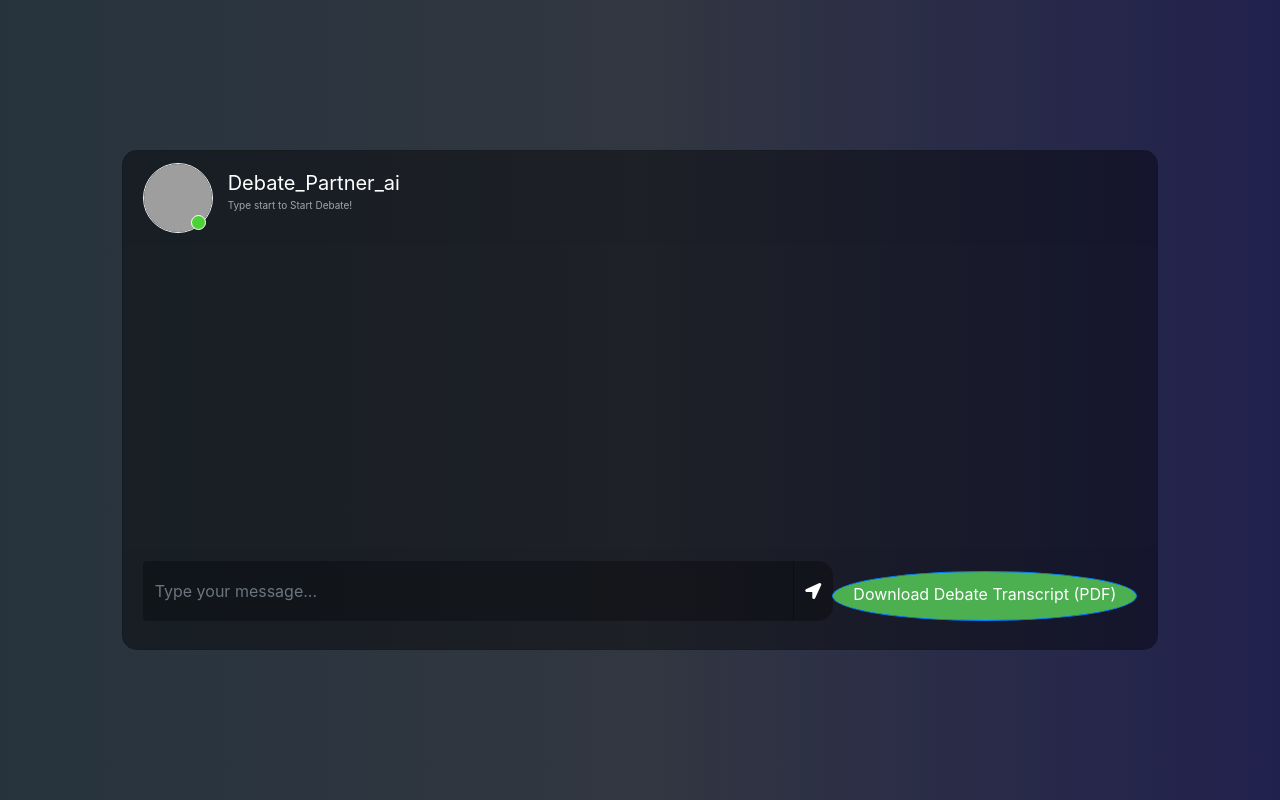
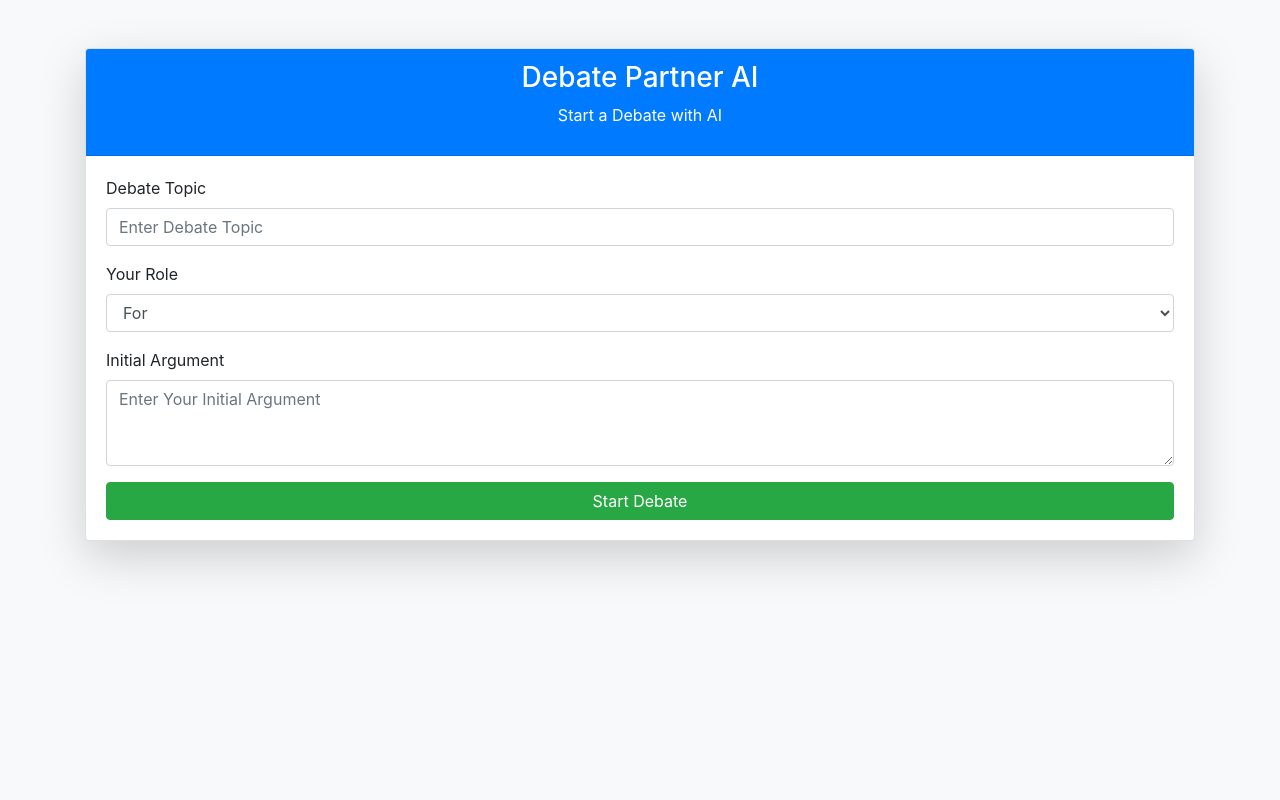
Before and after one commit to probin-dhakal/Neurathon_NITS, a Flask app: page / in a window 1280 px wide. Run offline with Flask 3, Linux system fonts and the light colour scheme; some libraries are stand-ins or nearby versions; grey boxes are pictures that could not be loaded.

Commit message:
updated the frontend

```diff
--- a/app.py
+++ /dev/null
@@ -1,243 +0,0 @@
-
-
-from flask import Flask, render_template, request
-from src.helper import download_hugging_face_embeddings
-from pinecone import Pinecone
-from langchain_pinecone import PineconeVectorStore
-from langchain.prompts import PromptTemplate
-from dotenv import load_dotenv
-import google.generativeai as genai
-from src.prompt import *
-from fpdf import FPDF
-from datetime import datetime
-
-import os
-
-app = Flask(__name__)
-
-
-load_dotenv()
-
-PINECONE_API_KEY = os.environ.get('PINECONE_API_KEY')
-embeddings = download_hugging_face_embeddings()
-
-
-conversation_history = ""
-
-
-
-
-# Initializing Pinecone
-Pinecone(api_key=PINECONE_API_KEY)
-
-GOOGLE_API_KEY = os.environ.get('GOOGLE_API_KEY')
-genai.configure(api_key=GOOGLE_API_KEY)
-
-index_name = "debate-ai"
-
-# Loading the index
-docsearch = PineconeVectorStore.from_existing_index(index_name, embeddings)
-
-PROMPT = PromptTemplate(template=prompt_template, input_variables=["context", "question", "conversation_history"])
-
-
-# Function to query Gemini with Pinecone context
-def query_pinecone(user_query):
-    # Perform similarity search in Pinecone
-    search_results = docsearch.similarity_search(user_query, k=10)
-
-    # Extract context from search results
-    context_texts = [doc.page_content for doc in search_results]
-    context_combined = '\n\n'.join(context_texts)
-
-    # Generate answer using Gemini
-
-    return context_combined
-
-def main(user_query):
-
-    global conversation_history
-    conversation_history += f"User : {user_query}"
-    context_combines = query_pinecone(user_query)
-
-    model = genai.GenerativeModel('gemini-2.0-flash')
-    prompt = PROMPT.format(context=context_combines, question=user_query, conversation_history=conversation_history)
-    response = model.generate_content(prompt)
-
-
-    conversation_history += f"Debate Agent : {response}"
-    return response.text
-
-
-# def main(user_query):
-
-
-#     conversation_history += f"User : {user_query}"
-#     context_combines = query_pinecone(user_query)
-
-#     model = genai.GenerativeModel('gemini-2.0-flash')
-#     prompt = PROMPT.format(context=context_combines, question=user_query, conversation_history=conversation_history)
-#     response = model.generate_content(prompt)
-
-
-#     conversation_history += f"Debate Agent : {response}"
-
-#     return response.text
-
-def generate_pdf(debate_history):
-    pdf = FPDF()
-    pdf.add_page()
-    pdf.set_font("Arial", size=12)
-    pdf.cell(200, 10, txt="Debate Transcript", ln=True, align='C')
-
-    pdf.ln(5)
-    pdf.cell(200, 10, txt=f"Date & Time: {datetime.now().strftime('%Y-%m-%d %H:%M:%S')}", ln=True, align='C')
-
-    pdf.ln(10)
-    for entry in debate_history:
-        pdf.multi_cell(0, 10, txt=f"{entry['role']}: {entry['content']}")
-
-    pdf_file_path = "debate_transcript.pdf"
-    pdf.output(pdf_file_path)
-    return pdf_file_path
-
-
-# if __name__ == "__main__":
-#     while True:
-#         user_query = input("Enter the input : ")
-#         print(main(user_query))
-
-
-
-@app.route("/")
-def index():
-    return render_template('chat.html')
-
-
-@app.route('/get', methods=['POST'])
-def chat():
-    user_query = request.form['msg']
-    response = main(user_query)
-    return response
-
-@app.route('/download_pdf')
-def download_pdf():
-    debate_history = session.get('debate_history')
-    if not debate_history:
-        return "No debate history available to download.", 400
-
-    pdf_path = generate_pdf(debate_history)
-
-    return send_file(pdf_path, as_attachment=True)
-
-
-if __name__ == '__main__':
-    app.run(host="0.0.0.0", port=8080, debug=True)
-
-
-
-# from flask import Flask, render_template, request, session, send_file, jsonify
-# from src.helper import download_hugging_face_embeddings
-# from pinecone import Pinecone
-# from langchain_pinecone import PineconeVectorStore
-# from langchain.prompts import PromptTemplate
-# from dotenv import load_dotenv
-# import google.generativeai as genai
-# from src.prompt import prompt_template
-# from fpdf import FPDF
-# from datetime import datetime
-# import os
-
-# app = Flask(__name__)
-# app.secret_key = 'your_secret_key_here'
-
-# load_dotenv()
-
-# PINECONE_API_KEY = os.environ.get('PINECONE_API_KEY')
-# GOOGLE_API_KEY = os.environ.get('GOOGLE_API_KEY')
-
-# embeddings = download_hugging_face_embeddings()
-# Pinecone(api_key=PINECONE_API_KEY)
-# genai.configure(api_key=GOOGLE_API_KEY)
-
-# index_name = "debate-ai"
-# docsearch = PineconeVectorStore.from_existing_index(index_name, embeddings)
-
-# PROMPT = PromptTemplate(template=prompt_template, input_variables=["context", "question", "conversation_history"])
-
-
-# def query_pinecone(user_query):
-#     search_results = docsearch.similarity_search(user_query, k=10)
-#     context_texts = [doc.page_content for doc in search_results]
-#     context_combined = '\n\n'.join(context_texts)
-#     return context_combined
-
-
-# def main(user_query):
-#     if 'conversation_history' not in session:
-#         session['conversation_history'] = []
-
-#     conversation_history_text = "\n".join(
-#         [f"{entry['role']}: {entry['content']}" for entry in session['conversation_history']]
-#     )
-
-#     context_combined = query_pinecone(user_query)
-
-#     model = genai.GenerativeModel('gemini-2.0-flash')
-#     prompt = PROMPT.format(
-#         context=context_combined,
-#         question=user_query,
-#         conversation_history=conversation_history_text
-#     )
-#     response = model.generate_content(prompt).text
-
-#     # Store User and AI responses in session
-#     session['conversation_history'].append({"role": "User", "content": user_query})
-#     session['conversation_history'].append({"role": "Debate Agent", "content": response})
-#     session.modified = True
-
-#     return response
-
-
-# def generate_pdf(debate_history):
-#     pdf = FPDF()
-#     pdf.add_page()
-#     pdf.set_font("Arial", size=12)
-#     pdf.cell(200, 10, txt="Debate Transcript", ln=True, align='C')
-
-#     pdf.ln(5)
-#     pdf.cell(200, 10, txt=f"Date & Time: {datetime.now().strftime('%Y-%m-%d %H:%M:%S')}", ln=True, align='C')
-
-#     pdf.ln(10)
-#     for entry in debate_history:
-#         pdf.multi_cell(0, 10, txt=f"{entry['role']}: {entry['content']}")
-
-#     pdf_file_path = "debate_transcript.pdf"
-#     pdf.output(pdf_file_path)
-#     return pdf_file_path
-
-
-# @app.route("/")
-# def index():
-#     return render_template('chat.html')
-
-
-# @app.route('/get', methods=['POST'])
-# def chat():
-#     user_query = request.form['msg']
-#     response = main(user_query)
-#     return jsonify({'response': response})
-
-
-# @app.route('/download_pdf')
-# def download_pdf():
-#     debate_history = session.get('conversation_history', [])
-#     if not debate_history:
-#         return "No debate history available to download.", 400
-
-#     pdf_path = generate_pdf(debate_history)
-#     return send_file(pdf_path, as_attachment=True)
-
-
-# if __name__ == '__main__':
-#     app.run(host="0.0.0.0", port=8080, debug=True)
--- a/main.py
+++ b/main.py
@@ -1,115 +1,3 @@
-# from flask import Flask, render_template, request, session, send_file, jsonify
-# from src.helper import download_hugging_face_embeddings
-# from pinecone import Pinecone
-# from langchain_pinecone import PineconeVectorStore
-# from langchain.prompts import PromptTemplate
-# from dotenv import load_dotenv
-# import google.generativeai as genai
-# from src.prompt import prompt_template
-# from fpdf import FPDF
-# from datetime import datetime
-# import os
-
-# app = Flask(__name__)
-# app.secret_key = 'your_secret_key_here'
-
-# load_dotenv()
-
-# PINECONE_API_KEY = os.environ.get('PINECONE_API_KEY')
-# GOOGLE_API_KEY = os.environ.get('GOOGLE_API_KEY')
-
-# embeddings = download_hugging_face_embeddings()
-# Pinecone(api_key=PINECONE_API_KEY)
-# genai.configure(api_key=GOOGLE_API_KEY)
-
-# index_name = "debate-ai"
-# docsearch = PineconeVectorStore.from_existing_index(index_name, embeddings)
-
-# PROMPT = PromptTemplate(template=prompt_template, input_variables=["context", "question", "conversation_history"])
-
-# def query_pinecone(user_query):
-#     search_results = docsearch.similarity_search(user_query, k=10)
-#     context_texts = [doc.page_content for doc in search_results]
-#     context_combined = '\n\n'.join(context_texts)
-#     return context_combined
-
-# def main(user_query):
-#     if 'conversation_history' not in session:
-#         session['conversation_history'] = []
-
-#     conversation_history_text = "\n".join(
-#         [f"{entry['role']}: {entry['content']}" for entry in session['conversation_history']]
-#     )
-
-#     context_combined = query_pinecone(user_query)
-
-#     model = genai.GenerativeModel('gemini-2.0-flash')
-#     prompt = PROMPT.format(
-#         context=context_combined,
-#         question=user_query,
-#         conversation_history=conversation_history_text
-#     )
-#     response = model.generate_content(prompt).text
-
-#     session['conversation_history'].append({"role": "User", "content": user_query})
-#     session['conversation_history'].append({"role": "Debate Agent", "content": response})
-#     session.modified = True
-
-#     return response
-
-# def generate_pdf(debate_history):
-#     pdf = FPDF()
-#     pdf.add_page()
-#     pdf.set_font("Arial", size=12)
-#     pdf.cell(200, 10, txt="Debate Transcript", ln=True, align='C')
-
-#     pdf.ln(5)
-#     pdf.cell(200, 10, txt=f"Date & Time: {datetime.now().strftime('%Y-%m-%d %H:%M:%S')}", ln=True, align='C')
-
-#     pdf.ln(10)
-#     for entry in debate_history:
-#         pdf.multi_cell(0, 10, txt=f"{entry['role']}: {entry['content']}")
-
-#     pdf_file_path = "debate_transcript.pdf"
-#     pdf.output(pdf_file_path)
-#     return pdf_file_path
-
-# @app.route("/")
-# def index():
-#     return render_template('chat.html')
-
-# @app.route('/start_debate', methods=['POST'])
-# def start_debate():
-#     topic = request.form['topic']
-#     initial_argument = request.form['initial_argument']
-
-#     session['conversation_history'] = []
-#     session['conversation_history'].append({"role": "User", "content": f"Debate Topic: {topic}"})
-#     session['conversation_history'].append({"role": "User", "content": f"Initial Argument: {initial_argument}"})
-
-#     # Optionally, generate the initial AI response based on the argument
-#     ai_response = main(initial_argument)
-
-#     return jsonify({'response': ai_response})
-
-# @app.route('/get', methods=['POST'])
-# def chat():
-#     user_query = request.form['msg']
-#     response = main(user_query)
-#     return jsonify({'response': response})
-
-# @app.route('/download_pdf')
-# def download_pdf():
-#     debate_history = session.get('conversation_history', [])
-#     if not debate_history:
-#         return "No debate history available to download.", 400
-
-#     pdf_path = generate_pdf(debate_history)
-#     return send_file(pdf_path, as_attachment=True)
-
-# if __name__ == '__main__':
-#     app.run(host="0.0.0.0", port=8081, debug=True)
-
 
 from flask import Flask, render_template, request, session, send_file, jsonify
 from src.helper import download_hugging_face_embeddings
@@ -187,6 +75,7 @@ def generate_pdf(debate_history):
     pdf.output(pdf_file_path)
     return pdf_file_path
 
+
 @app.route("/")
 def index():
     return render_template('chat2.html')
@@ -207,7 +96,8 @@ def start_debate():
 
 @app.route('/get', methods=['POST'])
 def chat():
-    user_query = request.form['msg']
+    user_query = request.json.get('message')
+    print(user_query)
     response = main(user_query)
     return jsonify({'response': response})
 
--- a/templates/chat.html
+++ /dev/null
@@ -1,81 +0,0 @@
-<link href="//maxcdn.bootstrapcdn.com/bootstrap/4.1.1/css/bootstrap.min.css" rel="stylesheet" id="bootstrap-css">
-<script src="//maxcdn.bootstrapcdn.com/bootstrap/4.1.1/js/bootstrap.min.js"></script>
-<script src="//cdnjs.cloudflare.com/ajax/libs/jquery/3.2.1/jquery.min.js"></script>
-
-<!DOCTYPE html>
-<html>
-	<head>
-		<title>Chatbot</title>
-		<link rel="stylesheet" href="https://stackpath.bootstrapcdn.com/bootstrap/4.1.3/css/bootstrap.min.css" integrity="sha384-MCw98/SFnGE8fJT3GXwEOngsV7Zt27NXFoaoApmYm81iuXoPkFOJwJ8ERdknLPMO" crossorigin="anonymous">
-		<link rel="stylesheet" href="https://use.fontawesome.com/releases/v5.5.0/css/all.css" integrity="sha384-B4dIYHKNBt8Bc12p+WXckhzcICo0wtJAoU8YZTY5qE0Id1GSseTk6S+L3BlXeVIU" crossorigin="anonymous">
-		<link rel="stylesheet" type="text/css" href="{{ url_for('static', filename='style.css')}}"/>
-	</head>
-
-	<body>
-		<div class="container-fluid h-100">
-			<div class="row justify-content-center h-100">
-				<div class="col-md-12 col-xl-10 chat">
-					<div class="card">
-						<div class="card-header msg_head">
-							<div class="d-flex bd-highlight">
-								<div class="img_cont">
-									<img src="https://www.shutterstock.com/shutterstock/photos/2342219157/display_1500/stock-vector-cute-male-teacher-cartoon-character-2342219157.jpg" class="rounded-circle user_img">
-									<span class="online_icon"></span>
-								</div>
-								<div class="user_info">
-
-									<span>Debate_Partner_ai</span>
-									<p>Type start to Start Debate!</p>
-								</div>
-							</div>
-						</div>
-						<div id="messageFormeight" class="card-body msg_card_body">
-						</div>
-						<div class="card-footer">
-							<form id="messageArea" class="input-group">
-                                <input type="text" id="text" name="msg" placeholder="Type your message..." autocomplete="off" class="form-control type_msg" required/>
-								<div class="input-group-append">
-									<button type="submit" id="send" class="input-group-text send_btn"><i class="fas fa-location-arrow"></i></button>
-									<a href="/download_pdf" class="btn btn-primary rounded-circle" style="margin-top: 10px;">Download Debate Transcript (PDF)</a>
-								</div>
-							</form>
-						</div>
-					</div>
-				</div>
-			</div>
-		</div>
-
-		<script>
-			$(document).ready(function() {
-				$("#messageArea").on("submit", function(event) {
-					event.preventDefault();
-					const date = new Date();
-					const hour = date.getHours();
-					const minute = date.getMinutes();
-					const str_time = hour+":"+minute;
-					var rawText = $("#text").val();
-
-					var userHtml = '<div class="d-flex justify-content-end mb-4"><div class="msg_cotainer_send">' + rawText + '<span class="msg_time_send">'+ str_time + '</span></div><div class="img_cont_msg"><img src="https://i.ibb.co/d5b84Xw/Untitled-design.png" class="rounded-circle user_img_msg"></div></div>';
-
-					$("#text").val("");
-					$("#messageFormeight").append(userHtml);
-
-					$.ajax({
-						data: {
-							msg: rawText,
-						},
-						type: "POST",
-						url: "/get",
-						success: function(data) {
-							var botHtml = '<div class="d-flex justify-content-start mb-4"><div class="img_cont_msg"><img src="https://spaces-cdn.clipsafari.com/9ckweayvwk7qacurwqq8m2655pwk" class="rounded-circle user_img_msg"></div><div class="msg_cotainer">' + data.response + '<span class="msg_time">' + str_time + '</span></div></div>';
-							$("#messageFormeight").append(botHtml);
-						},
-						error: function() {
-							alert("There was an error processing your request");
-						}
-					});
-				});
-			});
-		</script>
-	</body>
-</html>
--- a/templates/chat2.html
+++ b/templates/chat2.html
@@ -1,26 +1,39 @@
-<link href="//maxcdn.bootstrapcdn.com/bootstrap/4.1.1/css/bootstrap.min.css" rel="stylesheet" id="bootstrap-css">
-<script src="//maxcdn.bootstrapcdn.com/bootstrap/4.1.1/js/bootstrap.min.js"></script>
-<script src="//cdnjs.cloudflare.com/ajax/libs/jquery/3.2.1/jquery.min.js"></script>
-
 <!DOCTYPE html>
 <html lang="en">
 <head>
-    <meta charset="UTF-8" />
-    <meta name="viewport" content="width=device-width, initial-scale=1.0" />
+    <meta charset="UTF-8">
+    <meta name="viewport" content="width=device-width, initial-scale=1.0">
     <title>Debate Partner AI</title>
-    <link
-      href="https://stackpath.bootstrapcdn.com/bootstrap/4.5.2/css/bootstrap.min.css"
-      rel="stylesheet"
-    />
-    <link
-      href="https://cdnjs.cloudflare.com/ajax/libs/font-awesome/5.15.4/css/all.min.css"
-      rel="stylesheet"
-    />
-    <link
-      rel="stylesheet"
-      type="text/css"
-      href="{{ url_for('static', filename='style.css') }}"
-    />
+    <link href="https://stackpath.bootstrapcdn.com/bootstrap/4.5.2/css/bootstrap.min.css" rel="stylesheet">
+    <link href="https://cdnjs.cloudflare.com/ajax/libs/font-awesome/5.15.4/css/all.min.css" rel="stylesheet">
+    <style>
+        .fullscreen-container {
+            position: fixed;
+            top: 0;
+            left: 0;
+            width: 100vw;
+            height: 100vh;
+            background-color: white;
+            z-index: 999;
+            padding: 20px;
+            box-sizing: border-box;
+            display: flex;
+            flex-direction: column;
+        }
+
+        .message-box {
+            flex-grow: 1;
+            overflow-y: auto;
+            border: 1px solid #ccc;
+            padding: 10px;
+            background-color: #f9f9f9;
+            border-radius: 8px;
+        }
+
+        #messageArea {
+            margin-top: auto;
+        }
+    </style>
 </head>
 <body class="bg-light">
     <div class="container py-5">
@@ -30,16 +43,11 @@
                 <p>Start a Debate with AI</p>
             </div>
             <div class="card-body">
-          <form id="startDebateForm" class="mb-4">
+                <div id="formContainer">
+                    <form id="startDebateForm">
                         <div class="form-group">
                             <label for="debate_topic">Debate Topic</label>
-              <input
-                type="text"
-                id="debate_topic"
-                class="form-control"
-                placeholder="Enter Debate Topic"
-                required
-              />
+                            <input type="text" id="debate_topic" class="form-control" placeholder="Enter Debate Topic" required>
                         </div>
 
                         <div class="form-group">
@@ -52,39 +60,25 @@
 
                         <div class="form-group">
                             <label for="initial_argument">Initial Argument</label>
-              <textarea
-                id="initial_argument"
-                class="form-control"
-                rows="3"
-                placeholder="Enter Your Initial Argument"
-                required
-              ></textarea>
+                            <textarea id="initial_argument" class="form-control" rows="3" placeholder="Enter Your Initial Argument" required></textarea>
                         </div>
 
-            <button type="submit" class="btn btn-success btn-block">
-              Start Debate
-            </button>
+                        <button type="submit" class="btn btn-success btn-block">Start Debate</button>
                     </form>
+                </div>
 
-          <div id="debate_timer" class="alert alert-info text-center" style="display: none;">
+                <div id="debateContainer" class="fullscreen-container" style="display: none;">
+                    <div class="d-flex justify-content-between mb-3">
+                        <div id="debate_timer" class="alert alert-info">
                             Timer: <span id="timer">05:00</span>
                         </div>
+                        <button id="endDebate" class="btn btn-danger">End Debate</button>
+                    </div>
 
-          <button id="endDebate" class="btn btn-danger btn-block mb-3" style="display: none;">
-            End Debate
-          </button>
-
-          <div id="messageFormeight" class="border p-3 rounded bg-white" style="height: 300px; overflow-y: auto;"></div>
+                    <div id="messageFormeight" class="border p-3 rounded bg-white message-box"></div>
 
                     <form id="messageArea" class="mt-3 input-group">
-            <input
-              type="text"
-              id="text"
-              name="msg"
-              class="form-control"
-              placeholder="Type your message..."
-              required
-            />
+                        <input type="text" id="msg" name="msg" class="form-control" placeholder="Type your message..." required>
                         <div class="input-group-append">
                             <button type="submit" class="btn btn-primary">
                                 <i class="fas fa-paper-plane"></i>
@@ -96,14 +90,20 @@
                 </div>
             </div>
         </div>
+    </div>
 
     <script src="https://cdnjs.cloudflare.com/ajax/libs/jquery/3.6.0/jquery.min.js"></script>
     <script>
         $(document).ready(function () {
             let debateTimerInterval;
+            let debateActive = false;
 
             function startDebateTimer(duration) {
                 let timer = duration;
+                debateActive = true;
+                $('#msg').prop('disabled', false); // Enable input at start
+                $('#messageArea button').prop('disabled', false); // Enable button at start
+
                 debateTimerInterval = setInterval(function () {
                     let minutes = Math.floor(timer / 60);
                     let seconds = timer % 60;
@@ -116,15 +116,34 @@
                     if (--timer < 0) {
                         clearInterval(debateTimerInterval);
                         $('#timer').text('Time is up!');
+                        endDebate();
                     }
                 }, 1000);
             }
 
+            function endDebate() {
+                clearInterval(debateTimerInterval);
+                debateActive = false;
+                $('#msg').prop('disabled', true);
+                $('#messageArea button').prop('disabled', true);
+                alert('Debate Ended!');
+            }
+
+            function scrollToBottom() {
+                const messageBox = $('#messageFormeight');
+                messageBox.scrollTop(messageBox[0].scrollHeight);
+            }
+
             $('#startDebateForm').on('submit', function (event) {
                 event.preventDefault();
+
                 const topic = $('#debate_topic').val();
                 const role = $('#debate_role').val();
                 const argument = $('#initial_argument').val();
+
+                $('#formContainer').hide();
+                $('#debateContainer').show();
+
                 const date = new Date();
                 const str_time = date.getHours() + ':' + date.getMinutes();
 
@@ -137,8 +156,8 @@
                             <small>${str_time}</small>
                         </div>
                     </div>`;
-
                 $('#messageFormeight').append(userHtml);
+                scrollToBottom();
 
                 $.ajax({
                     type: 'POST',
@@ -146,21 +165,64 @@
                     contentType: 'application/json',
                     data: JSON.stringify({ topic, role, argument }),
                     success: function (data) {
-              $('#debate_timer').show();
-              $('#endDebate').show();
                         startDebateTimer(300);
 
                         const botHtml = `
                             <div class="text-left">
                                 <div class="alert alert-primary">
-                    ${data.response}
-                    <br/><small>${str_time}</small>
+                                    ${data.response} <br/><small>${str_time}</small>
                                 </div>
                             </div>`;
+                        $('#messageFormeight').append(botHtml);
+                        scrollToBottom();
+                    },
+                    error: function(error) {
+                        console.error("Error starting debate:", error);
+                        alert("An error occurred while starting the debate.");
+                        endDebate(); // End the debate if there's an error
+                    }
+                });
+            });
 
+            $('#messageArea').on('submit', function (event) {
+                event.preventDefault();
+                if (!debateActive) return;
+
+                const message = $('#msg').val();
+                $('#msg').val(''); // Clear the input field
+
+                const date = new Date();
+                const str_time = date.getHours() + ':' + date.getMinutes();
+
+                const userHtml = `
+                    <div class="text-right">
+                        <div class="alert alert-success">${message}<br/><small>${str_time}</small></div>
+                    </div>`;
+                $('#messageFormeight').append(userHtml);
+                scrollToBottom();
+                $.ajax({
+                    type: 'POST',
+                    url: '/get',
+                    contentType: 'application/json',
+                    data: JSON.stringify({ message }),
+                    success: function (data) {
+                        const botHtml = `
+                            <div class="text-left">
+                                <div class="alert alert-primary">${data.response}<br/><small>${str_time}</small></div>
+                            </div>`;
                         $('#messageFormeight').append(botHtml);
+                        scrollToBottom();
                     },
+                    error: function(error) {
+                        console.error("Error getting response:", error);
+                        alert("An error occurred while processing your message.");
+                        endDebate();
+                    }
                 });
+            });
+
+            $('#endDebate').click(function () {
+                endDebate();
             });
         });
     </script>
```
Also changed, not shown: hello.py (deleted, +0 -65 lines), README.md, 1 other file. Lines whose indentation alone changed are shown as unchanged.
